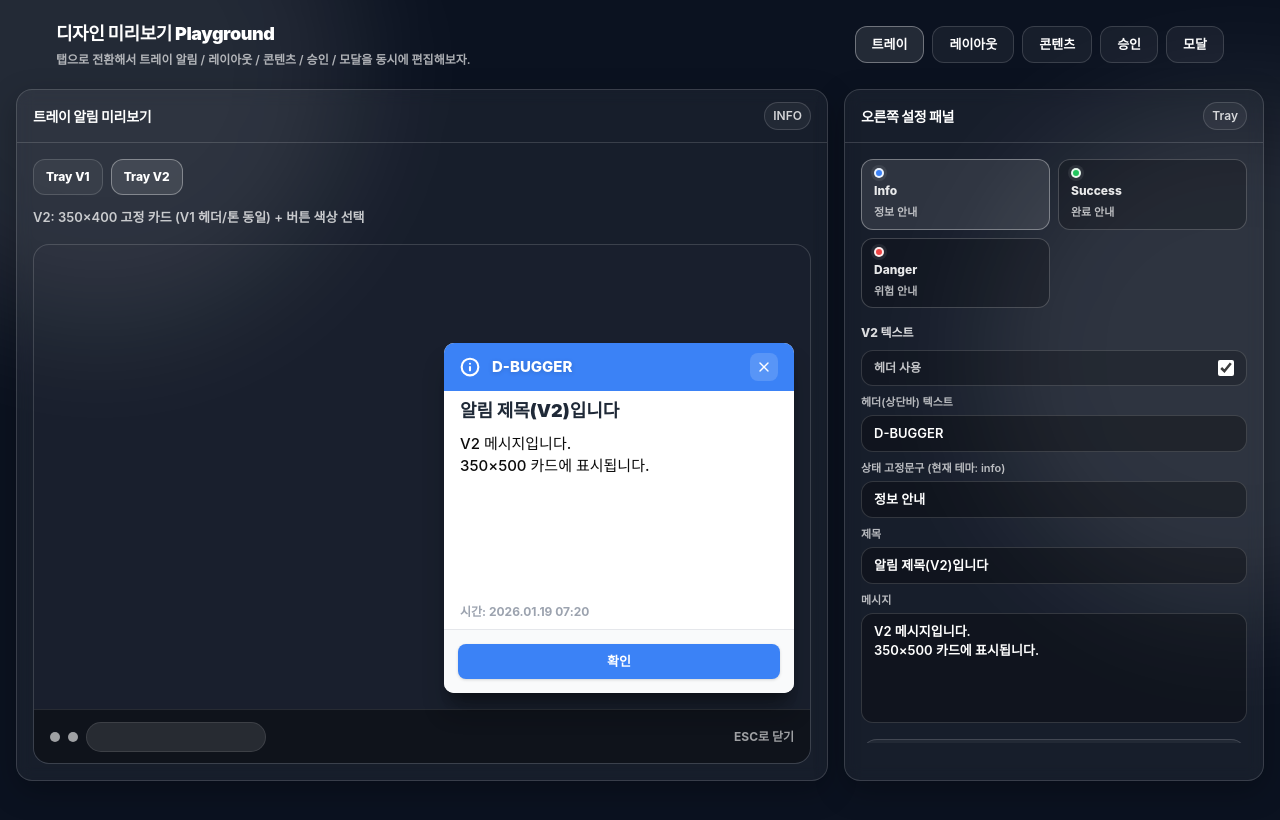
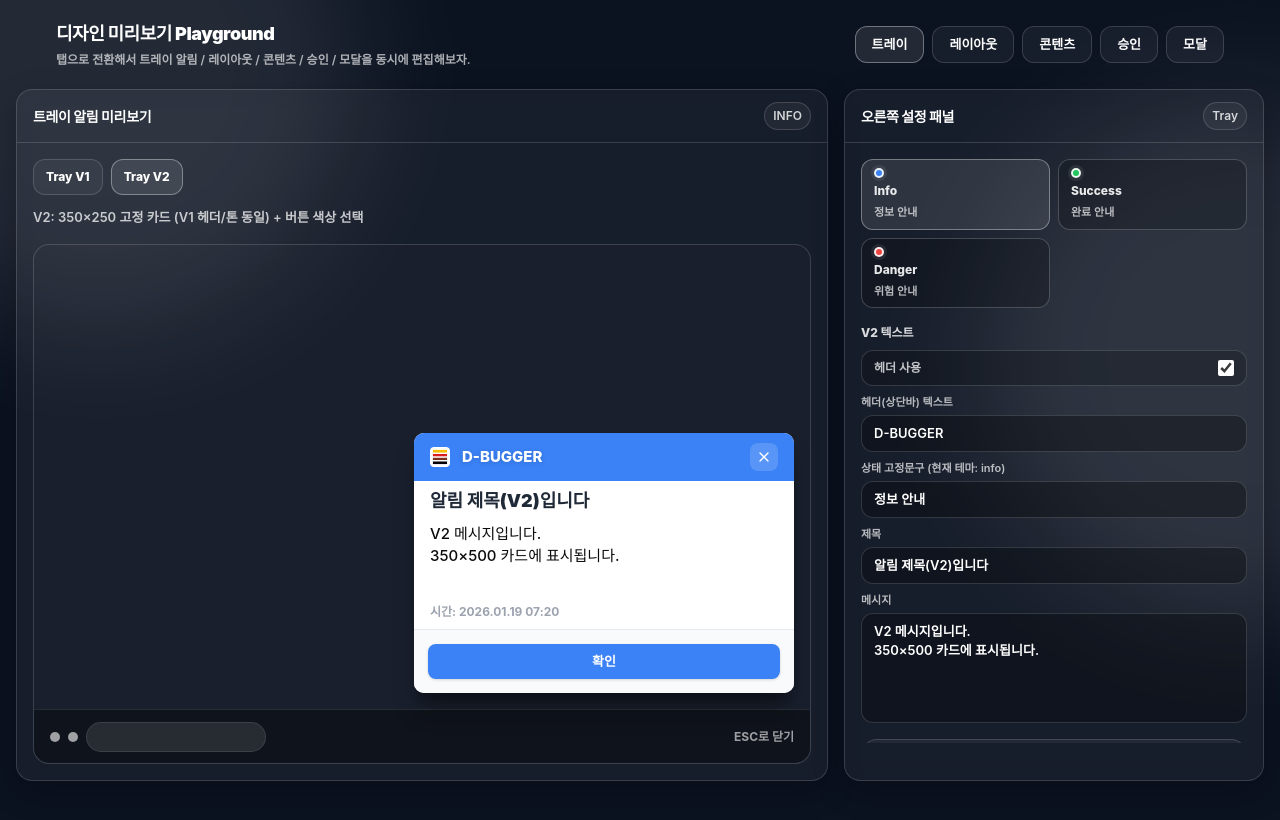
Before and after one commit to Songyeonji/UI_Editor, a React (Vite) app: page / in a window 1280 px wide. Both pictures are taken after a click on the button "Tray V2". Built offline with nearby package versions, Linux system fonts and the light colour scheme.

Commit message:
💄style: 트레이 버전 2 수정

```diff
--- a/src/App.tsx
+++ b/src/App.tsx
@@ -135,7 +135,7 @@ const [trayVersion, setTrayVersion] = useState<TrayVersion>(() => {
     () => loadFromSession()?.trayV2Buttons || [{ id: uid('traybtn'), label: '확인' }]
   );
   const [trayV2VerticalButtons, setTrayV2VerticalButtons] = useState(
-    () => loadFromSession()?.trayV2VerticalButtons ?? true
+    () => loadFromSession()?.trayV2VerticalButtons ?? false
   );
 useEffect(() => {
   const onKeyDown = (e: KeyboardEvent) => {
@@ -157,7 +157,7 @@ const resetTrayV2 = () => {
   setTrayV2Title('알림 제목(V2)입니다');
   setTrayV2Message(`V2 메시지입니다.\n350×500 카드에 표시됩니다.`);
   setTrayV2Buttons([{ id: uid('traybtn'), label: '확인' }]);
-  setTrayV2VerticalButtons(true);
+  setTrayV2VerticalButtons(false);
   setTrayV2Time(formatNow());
 };
   // Layout State
--- a/src/components/preview/TrayPreviewV2.tsx
+++ b/src/components/preview/TrayPreviewV2.tsx
@@ -3,7 +3,7 @@ import React from 'react';
 import { TrayIcon } from '../ui/TrayIcon';
 import type { TrayButton, TrayMeta, TrayButtonColorKey } from '../../types';
 import type { TrayV2Type } from '../../types';
-
+import logo from '../../assets/logo.png';
 interface TrayPreviewV2Props {
   trayType: TrayV2Type;
   trayMeta: TrayMeta;
@@ -70,13 +70,13 @@ export const TrayPreviewV2: React.FC<TrayPreviewV2Props> = ({
   return (
     <div className="grid gap-4">
       <div className="text-[13px] font-semibold leading-relaxed text-white/75">
-        V2: 350×400 고정 카드 (V1 헤더/톤 동일) + 버튼 색상 선택
+        V2: 350×250 고정 카드 (V1 헤더/톤 동일) + 버튼 색상 선택
       </div>
 
       <div className="relative h-[520px] overflow-hidden rounded-2xl border border-white/15 bg-white/1">
         <div
           className={
-            "absolute bottom-[70px] right-4 flex h-[350px] w-[350px] origin-bottom-right flex-col overflow-hidden rounded-[10px] bg-white shadow-[0_20px_25px_-5px_rgba(0,0,0,0.35),0_10px_10px_-5px_rgba(0,0,0,0.22)] " +
+            "absolute bottom-[70px] right-4 flex h-[260px] w-[380px] origin-bottom-right flex-col overflow-hidden rounded-[10px] bg-white shadow-[0_20px_25px_-5px_rgba(0,0,0,0.35),0_10px_10px_-5px_rgba(0,0,0,0.22)] " +
             (trayClosing
               ? "animate-[toastOut_.22s_ease-in_forwards]"
               : "animate-[toastIn_.22s_ease-out]")
@@ -102,7 +102,8 @@ export const TrayPreviewV2: React.FC<TrayPreviewV2Props> = ({
             >
               <div className="flex items-center gap-3">
                 <div className="grid h-5 w-5 place-items-center">
-                  <TrayIcon type={trayType as any} />
+
+                  <TrayIcon type="info" logoSrc={logo} />
                 </div>
                 <div className="text-[15px] font-extrabold text-white drop-shadow-sm">
                   {headerText}
@@ -183,7 +184,20 @@ export const TrayPreviewV2: React.FC<TrayPreviewV2Props> = ({
 
           {/* Footer Buttons */}
           <div className="border-t border-[#e5e7eb] bg-[#f9fafb] p-3">
-            <div className={(isColumn ? "flex flex-col" : "grid grid-cols-2") + " gap-2"}>
+            {/** ✅ 2개 이상일 때만 verticalButtons 옵션을 적용 */}
+            {(() => {
+              const useColumn = buttons.length >= 2 && verticalButtons;
+
+              // ✅ 가로 배치일 때: 1개=full / 2개=grid-cols-2 / 3개=grid-cols-3
+              const rowClass =
+                buttons.length === 1
+                  ? 'grid grid-cols-1'
+                  : buttons.length === 2
+                    ? 'grid grid-cols-2'
+                    : 'grid grid-cols-3';
+
+              return (
+                <div className={(useColumn ? 'flex flex-col' : rowClass) + ' gap-2'}>
                   {buttons.map((b) => (
                     <div key={b.id} className="w-full p-[2px]">
                       <button
@@ -197,6 +211,8 @@ export const TrayPreviewV2: React.FC<TrayPreviewV2Props> = ({
                     </div>
                   ))}
                 </div>
+              );
+            })()}
           </div>
         </div>
 
--- a/src/components/ui/TrayIcon.tsx
+++ b/src/components/ui/TrayIcon.tsx
@@ -1,5 +1,4 @@
 // components/ui/TrayIcon.tsx
-
 import React from 'react';
 import { FiCheckCircle, FiAlertTriangle, FiInfo } from 'react-icons/fi';
 import type { TrayType } from '../../types';
@@ -7,13 +6,42 @@ import type { TrayType } from '../../types';
 interface TrayIconProps {
   type: TrayType;
   color?: string;
+
+  /** ✅ 로고 이미지가 있으면 아이콘 대신 로고 표시 */
+  logoSrc?: string;
+  logoAlt?: string;
+  size?: number; // 기본 20
+  className?: string;
 }
 
-export const TrayIcon: React.FC<TrayIconProps> = ({ type, color = '#fff' }) => {
+export const TrayIcon: React.FC<TrayIconProps> = ({
+  type,
+  color = '#fff',
+  logoSrc,
+  logoAlt = 'tray-logo',
+  size = 20,
+  className,
+}) => {
+  // ✅ logoSrc가 있으면 무조건 로고 표시
+  if (logoSrc) {
+    return (
+      <img
+        src={logoSrc}
+        alt={logoAlt}
+        width={size}
+        height={size}
+        draggable={false}
+        className={className}
+        style={{ display: 'block', objectFit: 'contain' }}
+      />
+    );
+  }
+
   const iconProps = {
-    size: 20,
+    size,
     color,
     strokeWidth: 2.5,
+    className,
   };
 
   switch (type) {
```
Also changed, not shown: src/assets/logo.png (added). Lines whose indentation alone changed are shown as unchanged.
